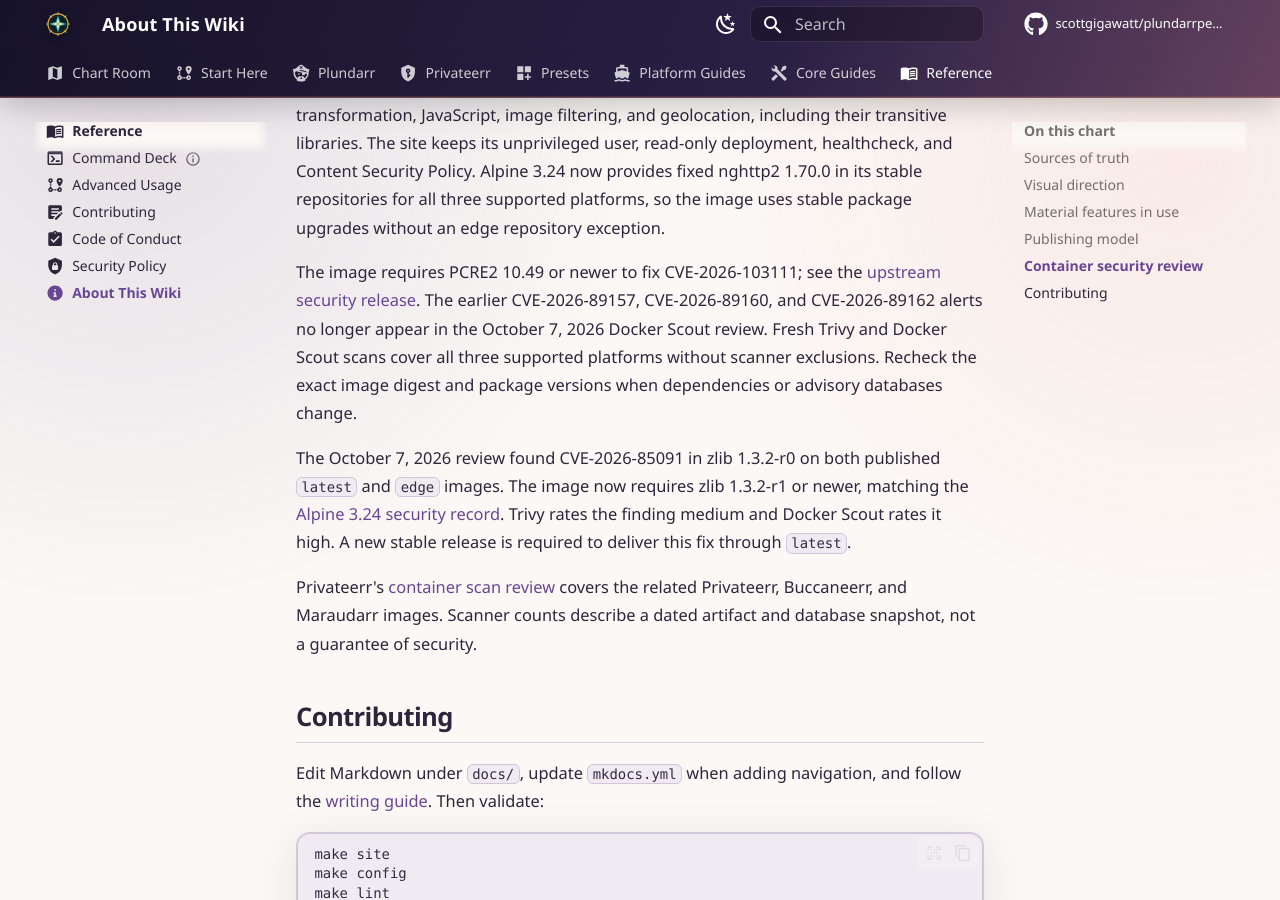
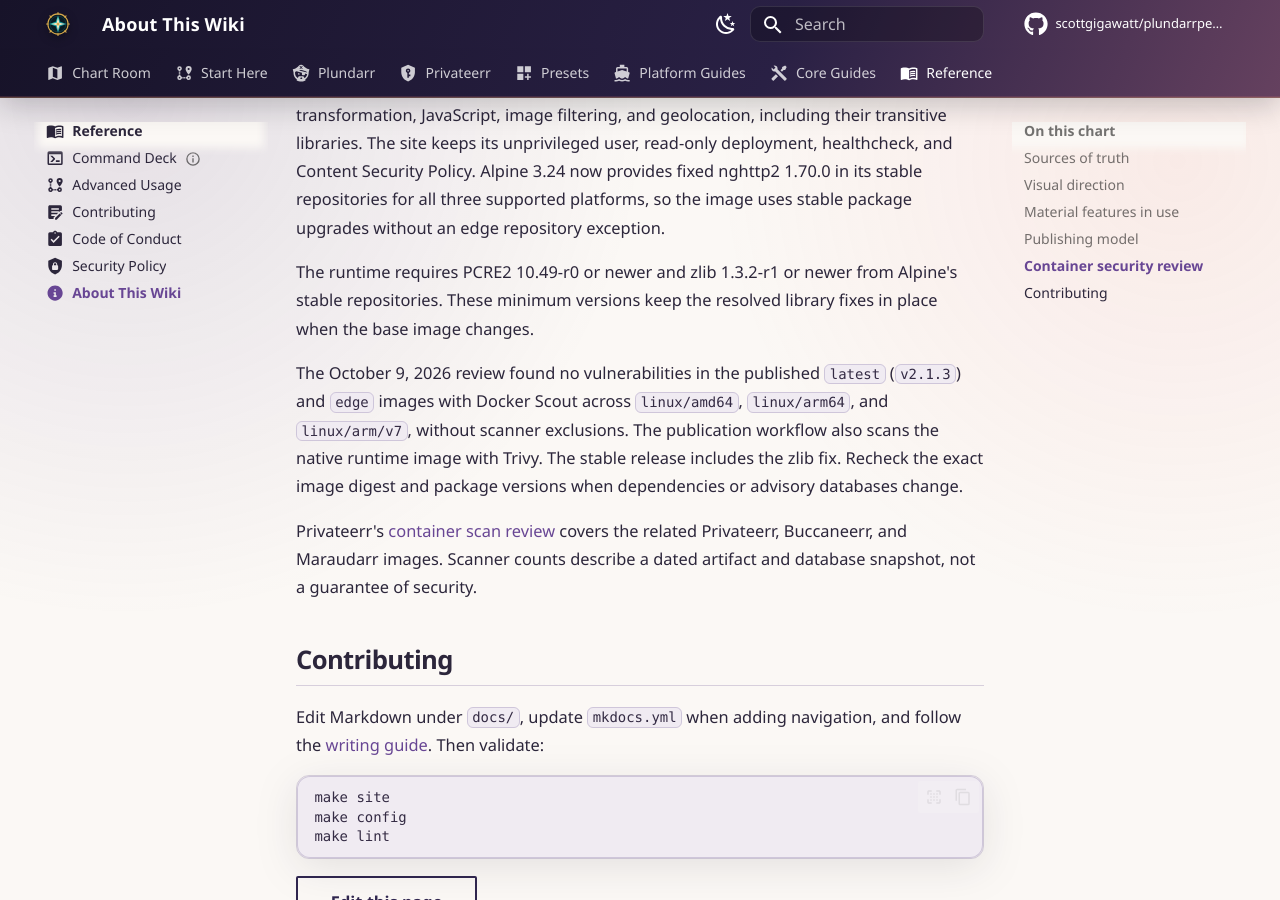
Before and after one commit to scottgigawatt/plundarrpedia, an MkDocs documentation site: the page built from docs/reference/about.md, in a window 1280 px wide and 900 px high, scrolled down 1765 px. Built offline with MkDocs 1.6.1 and Material for MkDocs 9.7.7, drawn with Linux system fonts in a browser that asks for light colours; comment, search, counter and statistics services are not loaded.

Commit message:
📚 Evict the ghost CVEs from the wiki (#46)

```diff
--- a/docs/reference/about.md
+++ b/docs/reference/about.md
@@ -51,9 +51,9 @@ The container workflow follows the sibling project conventions: multi-platform B
 
 The September 2026 runtime cleanup removes unused Nginx modules for XML transformation, JavaScript, image filtering, and geolocation, including their transitive libraries. The site keeps its unprivileged user, read-only deployment, healthcheck, and Content Security Policy. Alpine 3.24 now provides fixed nghttp2 1.70.0 in its stable repositories for all three supported platforms, so the image uses stable package upgrades without an edge repository exception.
 
-The image requires PCRE2 10.49 or newer to fix CVE-2026-103111; see the [upstream security release](https://github.com/PCRE2Project/pcre2/releases/tag/pcre2-10.49). The earlier CVE-2026-89157, CVE-2026-89160, and CVE-2026-89162 alerts no longer appear in the October 7, 2026 Docker Scout review. Fresh Trivy and Docker Scout scans cover all three supported platforms without scanner exclusions. Recheck the exact image digest and package versions when dependencies or advisory databases change.
+The runtime requires PCRE2 10.49-r0 or newer and zlib 1.3.2-r1 or newer from Alpine's stable repositories. These minimum versions keep the resolved library fixes in place when the base image changes.
 
-The October 7, 2026 review found CVE-2026-85091 in zlib 1.3.2-r0 on both published `latest` and `edge` images. The image now requires zlib 1.3.2-r1 or newer, matching the [Alpine 3.24 security record](https://secdb.alpinelinux.org/v3.24/main.json). Trivy rates the finding medium and Docker Scout rates it high. A new stable release is required to deliver this fix through `latest`.
+The October 9, 2026 review found no vulnerabilities in the published `latest` (`v2.1.3`) and `edge` images with Docker Scout across `linux/amd64`, `linux/arm64`, and `linux/arm/v7`, without scanner exclusions. The publication workflow also scans the native runtime image with Trivy. The stable release includes the zlib fix. Recheck the exact image digest and package versions when dependencies or advisory databases change.
 
 Privateerr's [container scan review](https://scottgigawatt.github.io/privateerr/container-scan-review/) covers the related Privateerr, Buccaneerr, and Maraudarr images. Scanner counts describe a dated artifact and database snapshot, not a guarantee of security.
 
```
